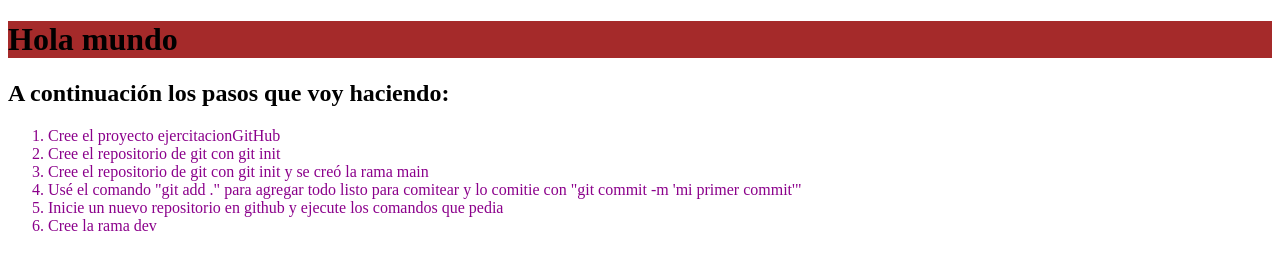
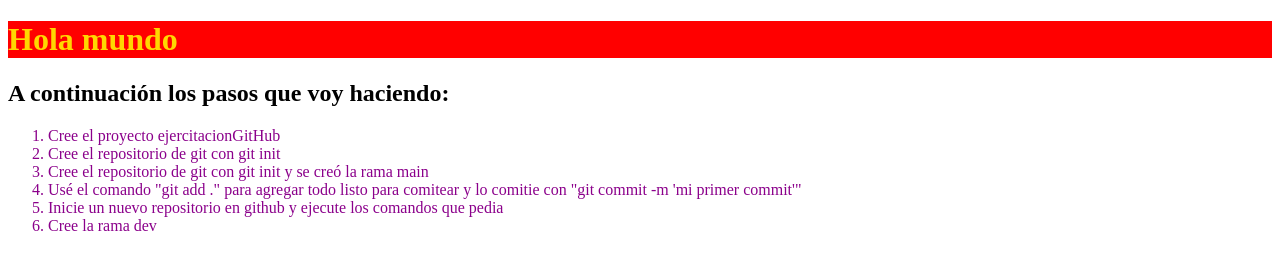
Before and after one commit to mauroarms/practicaGitHub, a plain HTML site: page index.html in a window 1280 px wide. Drawn offline with Linux system fonts and the light colour scheme.

Commit message:
Se cambio el titulo

```diff
--- a/css/style.css
+++ b/css/style.css
@@ -1,5 +1,7 @@
 h1{
-    background-color: brown;
+    background-color: rgb(255, 0, 0);
+    color: gold;
+    font-family: 'Times New Roman', Times, serif;
 }
 ol{
     color: darkmagenta;
```
